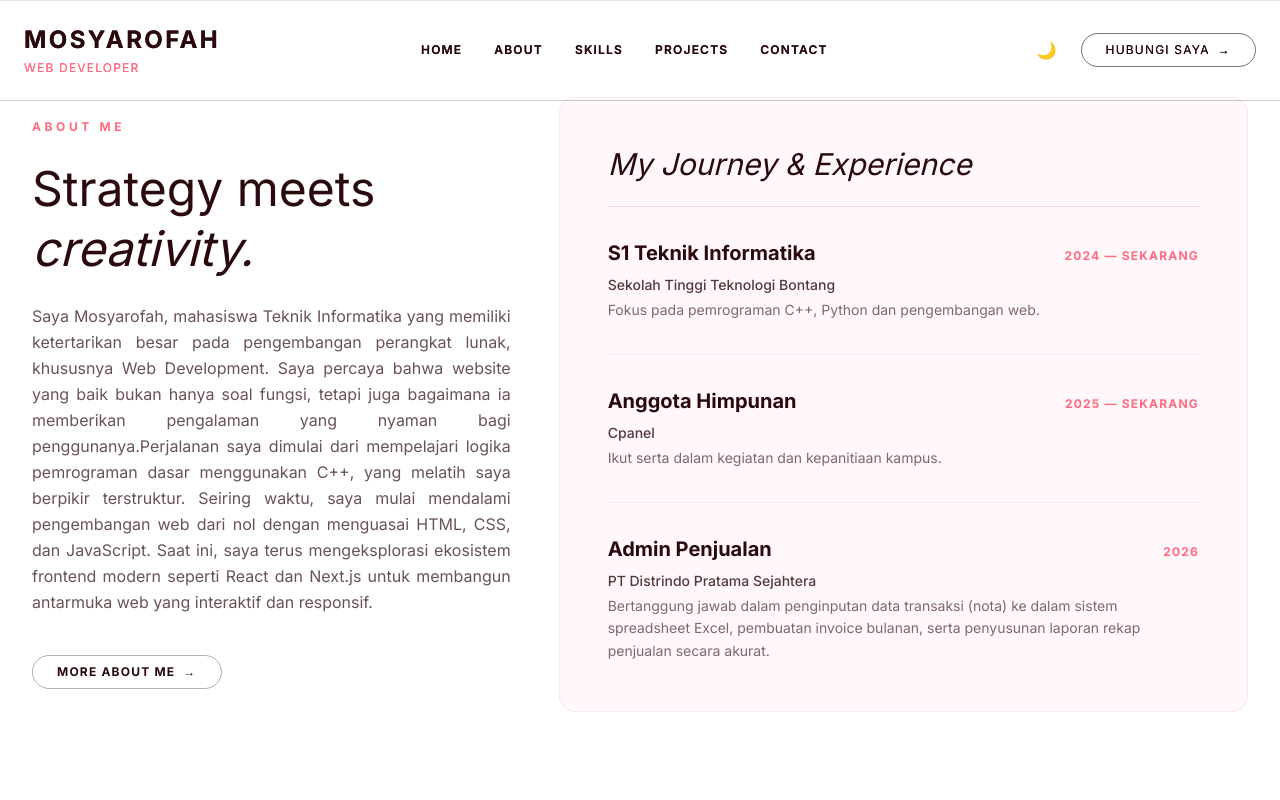
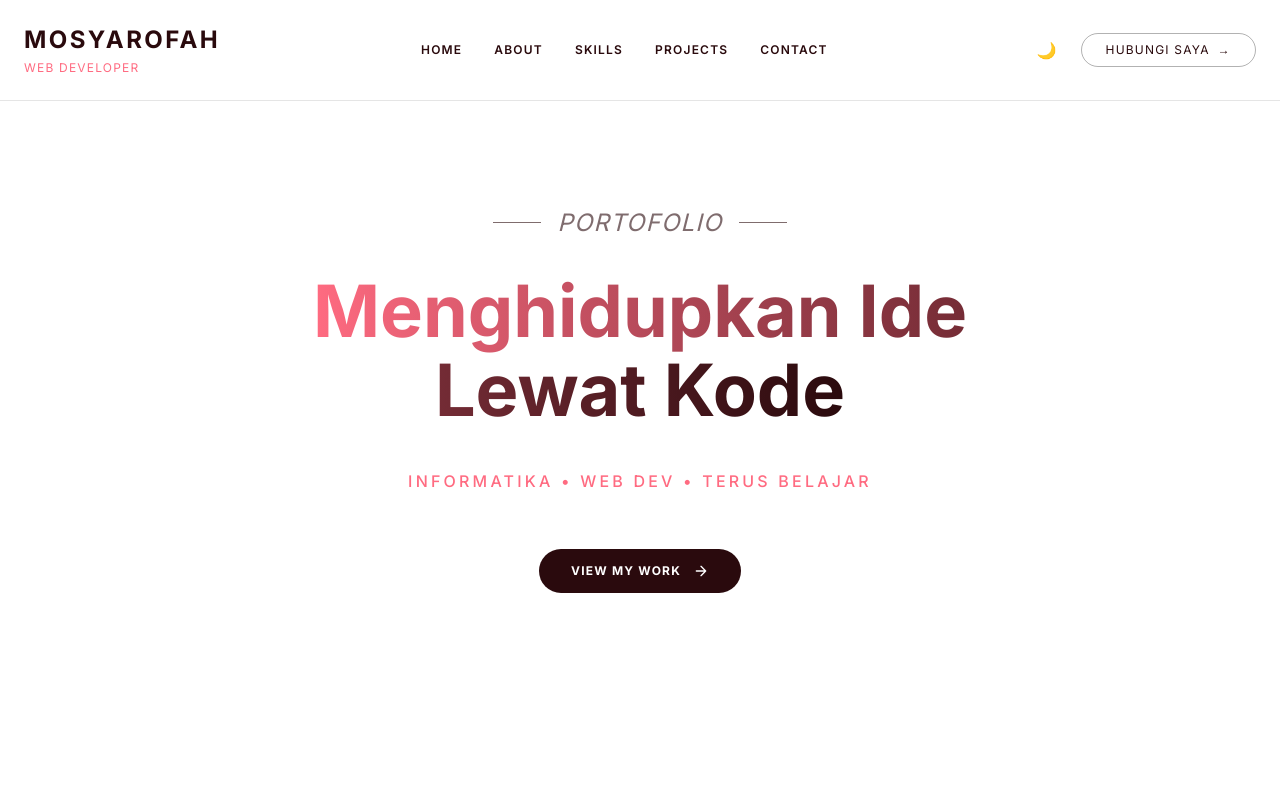
Before and after one commit to lReisyaa/Porofolio_Musya, a Next.js app: page / in a window 1280 px wide. Shown: the top 800 px of the page. Built offline with nearby package versions, Linux system fonts and the light colour scheme.

Commit message:
Fix: balikin Hero yang ilang

```diff
--- a/src/components/Hero.tsx
+++ b/src/components/Hero.tsx
@@ -1,93 +1,32 @@
-'use client';
+export default function Hero() {
+	return (
+		<section id="home" className="relative min-h-screen flex items-center justify-center px-6 pt-32 md:pt-0">
+			<div className="max-w-3xl mx-auto text-center space-y-8">
 
-import { useState, useEffect } from 'react';
-
-export default function Navbar() {
-	const [theme, setTheme] = useState<string | null>(null);
-	const [isOpen, setIsOpen] = useState(false); // State untuk buka-tutup menu HP
-
-	useEffect(() => {
-		const storedTheme = window.localStorage.getItem('theme') || 'light';
-		if (storedTheme === 'dark') {
-			document.documentElement.classList.add('dark');
-			setTheme('dark');
-		} else {
-			document.documentElement.classList.remove('dark');
-			setTheme('light');
-		}
-	}, []);
-
-	const toggleTheme = () => {
-		if (theme === 'dark') {
-			document.documentElement.classList.remove('dark');
-			window.localStorage.setItem('theme', 'light');
-			setTheme('light');
-		} else {
-			document.documentElement.classList.add('dark');
-			window.localStorage.setItem('theme', 'dark');
-			setTheme('dark');
-		}
-	};
-
-	const toggleMenu = () => setIsOpen(!isOpen);
-	const closeMenu = () => setIsOpen(false);
-
-	return (
-		<nav className="absolute top-0 w-full z-50 px-6 py-6 border-b border-black/10 dark:border-white/10 transition-colors">
-			<div className="max-w-7xl mx-auto flex items-center justify-between">
-
-				{/* Logo */}
-				<div className="font-serif-luxury text-2xl tracking-widest font-bold text-[#2a0a0d] dark:text-white">
-					MOSYAROFAH
-					<span className="text-[10px] md:text-xs block tracking-widest text-[#ff6b81] font-sans font-normal mt-1">WEB DEVELOPER</span>
+				<div className="flex items-center justify-center gap-4 text-[#2a0a0d]/60 dark:text-white/60 transition-colors">
+					<div className="h-px w-8 md:w-12 bg-current"></div>
+					<span className="font-serif-luxury text-xl md:text-2xl italic tracking-wider">PORTOFOLIO</span>
+					<div className="h-px w-8 md:w-12 bg-current"></div>
 				</div>
 
-				{/* Menu Desktop (Laptop) */}
-				<div className="hidden md:flex items-center gap-8 text-xs font-semibold tracking-widest text-[#2a0a0d] dark:text-white/80">
-					<a href="#home" className="hover:text-[#ff6b81] transition-colors">HOME</a>
-					<a href="#about" className="hover:text-[#ff6b81] transition-colors">ABOUT</a>
-					<a href="#skills" className="hover:text-[#ff6b81] transition-colors">SKILLS</a>
-					<a href="#projects" className="hover:text-[#ff6b81] transition-colors">PROJECTS</a>
-					<a href="#contact" className="hover:text-[#ff6b81] transition-colors">CONTACT</a>
-				</div>
+				<h1 className="font-serif-luxury text-4xl sm:text-6xl md:text-7xl font-bold leading-[1.1] text-[#2a0a0d] dark:text-white transition-colors">
+					<span className="text-transparent bg-clip-text bg-gradient-to-r from-[#ff6b81] to-[#2a0a0d] dark:from-[#ff9a9e] dark:to-[#ff6b81]">
+						Menghidupkan Ide Lewat Kode
+					</span>
+				</h1>
 
-				{/* Tombol Kanan Desktop */}
-				<div className="hidden md:flex items-center gap-4">
-					<button onClick={toggleTheme} className="p-2 rounded-full hover:bg-black/5 dark:hover:bg-white/10 transition-colors">
-						{theme === 'dark' ? '☀️' : '🌙'}
-					</button>
-					<a href="#contact" className="flex items-center gap-2 border border-black/30 dark:border-white/30 rounded-full px-6 py-2 text-xs tracking-widest text-[#2a0a0d] dark:text-white hover:bg-[#2a0a0d] hover:text-white dark:hover:bg-white dark:hover:text-[#140305] transition-all">
-						HUBUNGI SAYA <span>→</span>
+				<p className="text-xs md:text-base font-medium tracking-[0.2em] uppercase text-[#ff6b81] pt-2 pb-6">
+					Informatika • Web Dev • Terus Belajar
+				</p>
+
+				<div>
+					<a href="#projects" className="inline-flex items-center gap-3 bg-[#2a0a0d] dark:bg-white text-white dark:text-[#2a0a0d] rounded-full px-8 py-3.5 text-xs font-bold tracking-widest hover:bg-[#ff6b81] dark:hover:bg-[#ff6b81] hover:text-white dark:hover:text-white transition-all duration-300">
+						VIEW MY WORK
+						<svg width="16" height="16" viewBox="0 0 24 24" fill="none" stroke="currentColor" strokeWidth="2" strokeLinecap="round" strokeLinejoin="round"><path d="M5 12h14M12 5l7 7-7 7"/></svg>
 					</a>
 				</div>
 
-				{/* Tombol Menu HP (Hamburger) */}
-				<div className="flex md:hidden items-center gap-4">
-					<button onClick={toggleTheme} className="p-2 rounded-full hover:bg-black/5 dark:hover:bg-white/10 transition-colors">
-						{theme === 'dark' ? '☀️' : '🌙'}
-					</button>
-					<button onClick={toggleMenu} className="p-2 text-[#2a0a0d] dark:text-white">
-						{/* Ikon 3 Garis / Silang */}
-						{isOpen ? (
-							<svg width="24" height="24" viewBox="0 0 24 24" fill="none" stroke="currentColor" strokeWidth="2" strokeLinecap="round" strokeLinejoin="round"><path d="M18 6 6 18M6 6l12 12"/></svg>
-						) : (
-							<svg width="24" height="24" viewBox="0 0 24 24" fill="none" stroke="currentColor" strokeWidth="2" strokeLinecap="round" strokeLinejoin="round"><path d="M3 12h18M3 6h18M3 18h18"/></svg>
-						)}
-					</button>
-				</div>
-
 			</div>
-
-			{/* Dropdown Menu HP (Muncul kalau 3 garis diklik) */}
-			{isOpen && (
-				<div className="md:hidden absolute top-full left-0 w-full bg-white dark:bg-[#1a1a1a] border-b border-black/10 dark:border-white/10 shadow-xl py-4 px-6 flex flex-col gap-4 text-sm font-semibold tracking-widest text-[#2a0a0d] dark:text-white">
-					<a href="#home" onClick={closeMenu} className="hover:text-[#ff6b81] transition-colors">HOME</a>
-					<a href="#about" onClick={closeMenu} className="hover:text-[#ff6b81] transition-colors">ABOUT</a>
-					<a href="#skills" onClick={closeMenu} className="hover:text-[#ff6b81] transition-colors">SKILLS</a>
-					<a href="#projects" onClick={closeMenu} className="hover:text-[#ff6b81] transition-colors">PROJECTS</a>
-					<a href="#contact" onClick={closeMenu} className="hover:text-[#ff6b81] transition-colors">CONTACT</a>
-				</div>
-			)}
-		</nav>
+		</section>
 	);
 }
```
